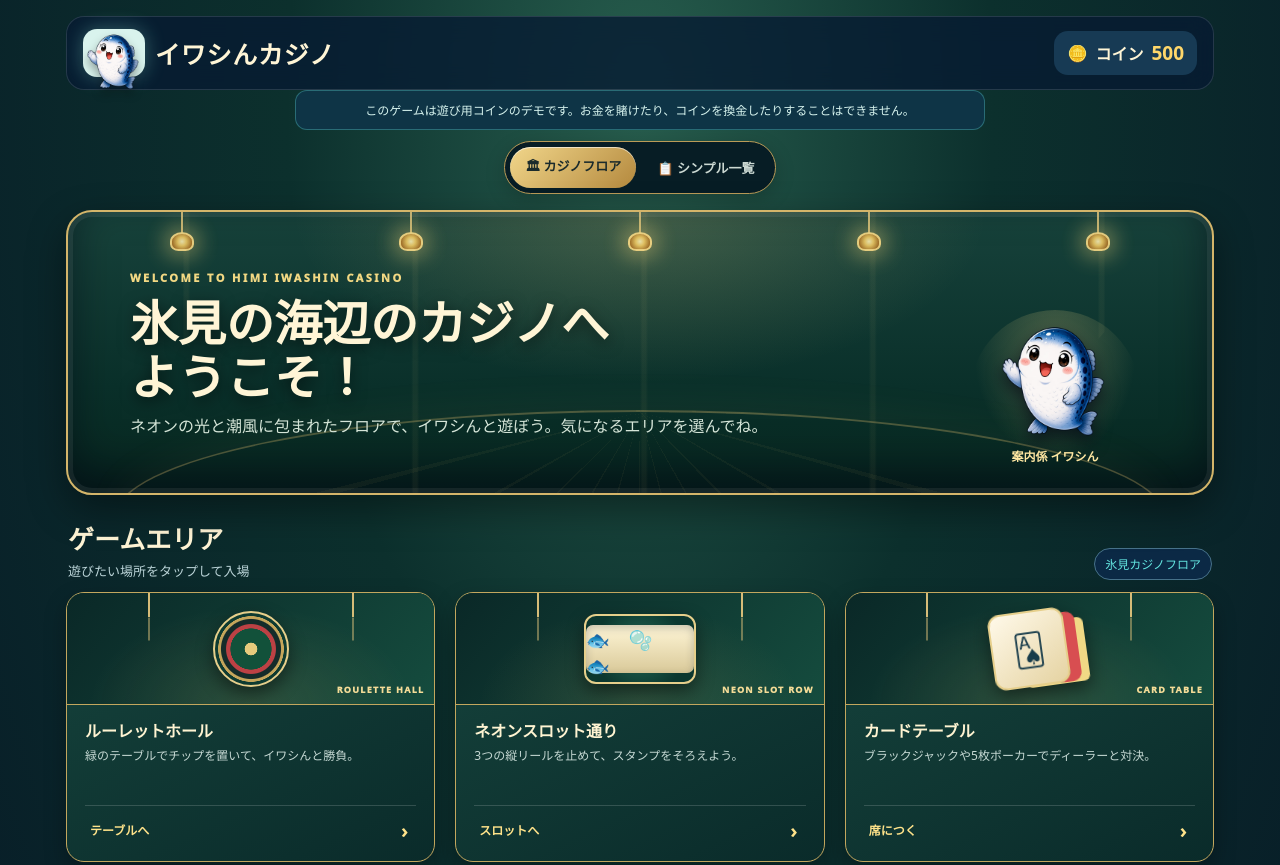
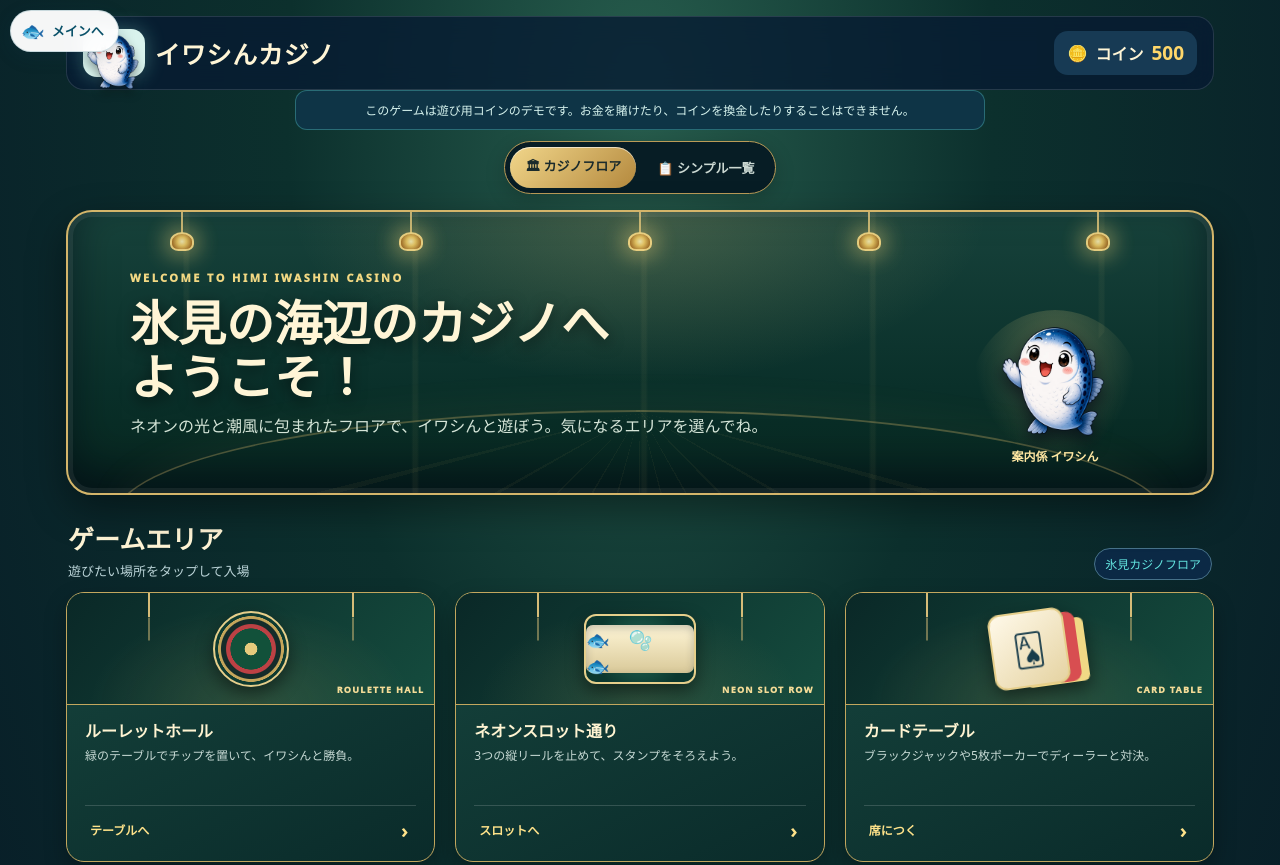
Before and after one commit to himi-iwashin/iwashin-casino, a plain HTML site: page index.html in a window 1280 px wide. Shown: the top 865 px of the page. Drawn offline with Linux system fonts and the light colour scheme.

Commit message:
Add return-to-main link

```diff
--- a/index.html
+++ b/index.html
@@ -617,5 +617,5 @@ const oldSettleSlots=window.settleSlots;
 window.settleSlots=function(ids){let payout=0,parts=[];const counts=ids.reduce((a,n)=>(a[n]=(a[n]||0)+1,a),{});Object.keys(counts).forEach(key=>{const face=Number(key),count=counts[key];if(count>=3){payout+=slotNormalPay[face].three;parts.push(slotStamps[face].label+'3個 '+slotNormalPay[face].three+'枚')}else if(count===2){payout+=slotNormalPay[face].pair;parts.push(slotStamps[face].label+'2個 '+slotNormalPay[face].pair+'枚')}});coins+=payout;save();const result=document.getElementById('result');if(result){result.textContent=payout?parts.join('、')+'！ 合計 '+payout+'コイン払い戻し！':'今回はそろわなかったよ。次は当てよう！';result.className='result '+(payout?'win':'lose')}const start=document.getElementById('slot-start');if(start){start.textContent=slotMode==='auto'?'20コインでオートスタート':'20コインでもう一度';start.disabled=coins<20}}
 panel.addEventListener('click',e=>{const variant=e.target.closest('[data-slot-variant]');if(variant){if(deluxeRunning||slotReelStops.some(v=>!v))return;slotVariant=variant.dataset.slotVariant;renderSlots();return}const size=e.target.closest('[data-deluxe-size]');if(size&&!deluxeRunning){deluxeColumns=Number(size.dataset.deluxeSize);renderDeluxeSlot();return}const mode=e.target.closest('[data-deluxe-mode]');if(mode&&!deluxeRunning){deluxeMode=mode.dataset.deluxeMode;renderDeluxeSlot();return}const stop=e.target.closest('[data-deluxe-stop]');if(stop){deluxeStopColumn(Number(stop.dataset.deluxeStop));return}if(e.target.closest('#deluxe-start'))deluxeStart()});
 </script>
-</body>
+<style>.iwashin-main-link{position:fixed;top:max(10px,env(safe-area-inset-top));left:max(10px,env(safe-area-inset-left));z-index:2147483000;display:inline-flex;align-items:center;gap:7px;min-height:42px;padding:0 14px 0 10px;border:1px solid rgba(25,99,120,.2);border-radius:999px;background:rgba(255,255,255,.96);box-shadow:0 5px 18px rgba(13,56,73,.2);color:#0b526a;font:700 13px/1 system-ui,-apple-system,"Hiragino Kaku Gothic ProN","Yu Gothic",sans-serif;text-decoration:none;backdrop-filter:blur(8px);-webkit-backdrop-filter:blur(8px);touch-action:manipulation;transition:transform .18s,box-shadow .18s}.iwashin-main-link:hover{transform:translateY(-2px);box-shadow:0 8px 22px rgba(13,56,73,.25)}.iwashin-main-link:focus-visible{outline:3px solid #ff9a62;outline-offset:3px}.iwashin-main-icon{font-size:19px;line-height:1}</style><a class="iwashin-main-link" href="https://himi-iwashin.github.io/iwashin-main/" aria-label="イワシんメインへ戻る" title="イワシんメインへ戻る"><span class="iwashin-main-icon" aria-hidden="true">🐟</span><span>メインへ</span></a></body>
 </html>
```
